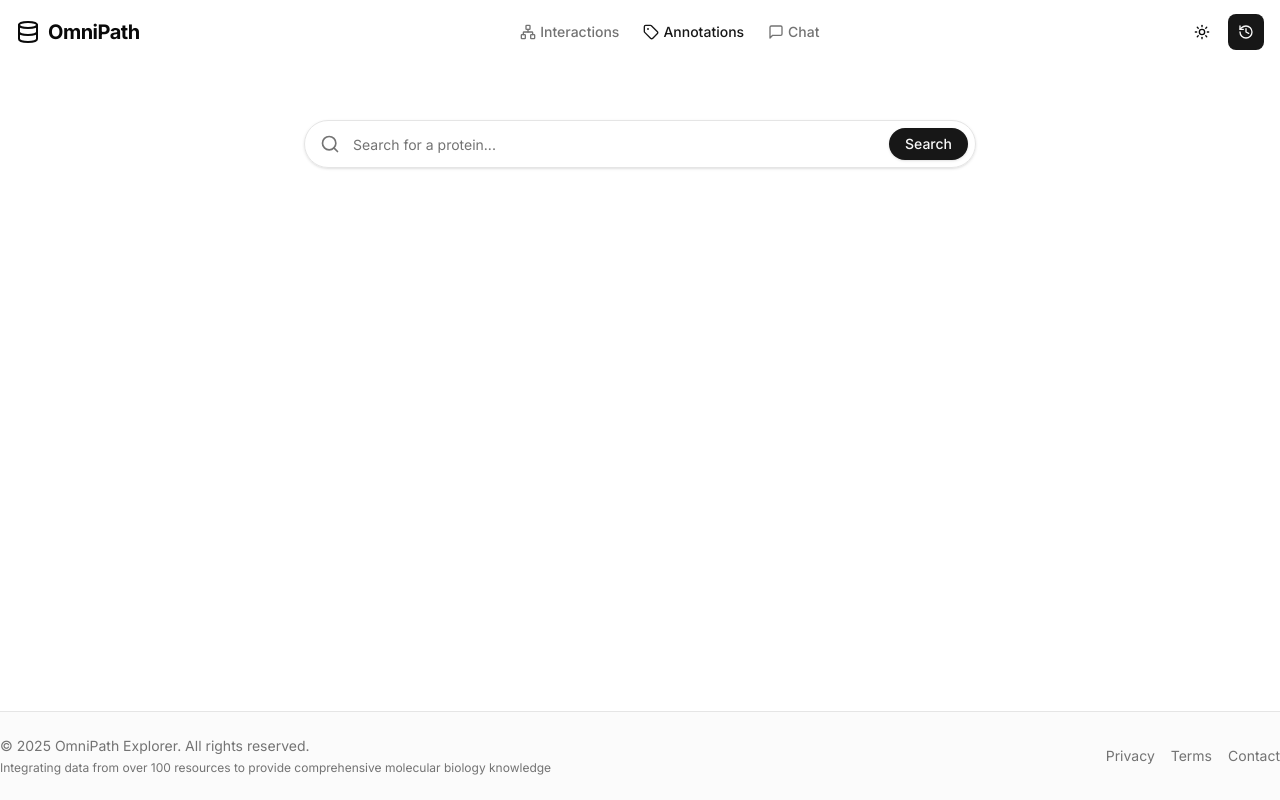
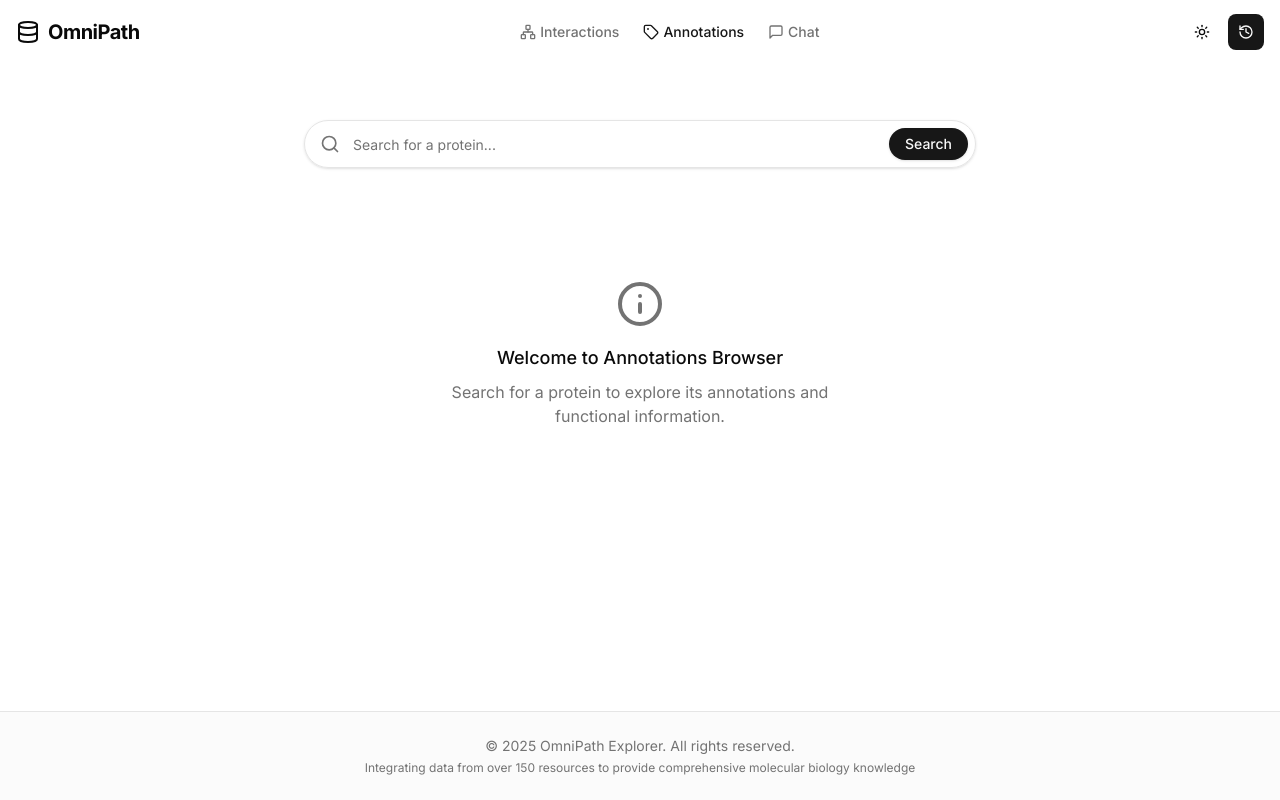
Before and after one commit to saezlab/omnipath-next, a Next.js app: page /annotations in a window 1280 px wide. Built offline with nearby package versions, Linux system fonts and the light colour scheme.

Commit message:
improving ui

```diff
--- a/src/components/layout/site-footer.tsx
+++ b/src/components/layout/site-footer.tsx
@@ -1,25 +1,12 @@
-import Link from "next/link"
-
 export function SiteFooter() {
   return (
     <footer className="border-t bg-muted/40 mt-auto">
-      <div className="container flex flex-col gap-4 py-10 md:flex-row md:items-center md:justify-between md:py-6 mx-auto">
-        <div className="flex flex-col gap-1">
+      <div className="container flex mx-auto gap-4 py-10 md:flex-row md:items-center md:justify-center md:py-6 mx-auto">
+        <div className="flex flex-col gap-1 text-center">
           <p className="text-sm text-muted-foreground">© 2025 OmniPath Explorer. All rights reserved.</p>
           <p className="text-xs text-muted-foreground">
-            Integrating data from over 100 resources to provide comprehensive molecular biology knowledge
+            Integrating data from over 150 resources to provide comprehensive molecular biology knowledge
           </p>
-        </div>
-        <div className="flex gap-4">
-          <Link href="#" className="text-sm text-muted-foreground hover:underline">
-            Privacy
-          </Link>
-          <Link href="#" className="text-sm text-muted-foreground hover:underline">
-            Terms
-          </Link>
-          <Link href="#" className="text-sm text-muted-foreground hover:underline">
-            Contact
-          </Link>
         </div>
       </div>
     </footer>
--- a/src/components/search-bar.tsx
+++ b/src/components/search-bar.tsx
@@ -109,7 +109,7 @@
       <div className="max-w-7xl mx-auto">
         <div className="flex flex-col items-center gap-4">
           <div className="w-full max-w-2xl">
-            <Popover open={isOpen} onOpenChange={setIsOpen}>
+            <Popover open={isOpen && suggestions.length > 0} onOpenChange={setIsOpen}>
               <PopoverTrigger asChild>
                 <div className="relative group">
                   <Search className="absolute left-4 top-1/2 h-5 w-5 -translate-y-1/2 text-muted-foreground transition-colors group-focus-within:text-primary" />
@@ -132,6 +132,7 @@
                   </Button>
                 </div>
               </PopoverTrigger>
+              {suggestions.length > 0 && (
                 <PopoverContent
                   className="w-[--radix-popover-trigger-width] p-0 max-h-80 overflow-y-auto"
                   align="start"
@@ -163,6 +164,7 @@
                     </CommandGroup>
                   </Command>
                 </PopoverContent>
+              )}
             </Popover>
           </div>
         </div>
--- a/src/features/annotations-browser/components/annotations-browser.tsx
+++ b/src/features/annotations-browser/components/annotations-browser.tsx
@@ -281,7 +281,7 @@
           isLoading={isLoading}
         />
 
-        {annotationsQuery && (
+        {annotationsQuery ? (
           <>
             <ProteinSummaryCard
               proteinData={proteinData ?? undefined}
@@ -317,7 +317,7 @@
                 <div className="flex-1">
                   {isLoading ? (
                     <TableSkeleton />
-                  ) : (
+                  ) : uniqueRecordCount > 0 ? (
                     <AnnotationsTable
                       currentResults={currentResults}
                       getCategoryIcon={getCategoryIcon}
@@ -326,11 +326,27 @@
                       totalPages={totalPages}
                       onPageChange={setAnnotationsCurrentPage}
                     />
+                  ) : (
+                    <div className="flex flex-col items-center justify-center py-16 text-center">
+                      <Info className="h-12 w-12 text-muted-foreground mb-4" />
+                      <h3 className="text-lg font-medium mb-2">No annotations found</h3>
+                      <p className="text-muted-foreground max-w-md">
+                        No annotations found for "{annotationsQuery}". Try searching for a different protein.
+                      </p>
+                    </div>
                   )}
                 </div>
               </div>
             </div>
           </>
+        ) : (
+          <div className="flex flex-col items-center justify-center py-16 text-center">
+            <Info className="h-12 w-12 text-muted-foreground mb-4" />
+            <h3 className="text-lg font-medium mb-2">Welcome to Annotations Browser</h3>
+            <p className="text-muted-foreground max-w-md">
+              Search for a protein to explore its annotations and functional information.
+            </p>
+          </div>
         )}
       </div>
     </div>
--- a/src/features/interactions-browser/components/interactions-browser.tsx
+++ b/src/features/interactions-browser/components/interactions-browser.tsx
@@ -458,10 +458,18 @@
                 </Card>
                 </div>
               </div>
+            ) : interactionsQuery ? (
+              <div className="flex flex-col items-center justify-center py-16 text-center">
+                <Search className="h-12 w-12 text-muted-foreground mb-4" />
+                <h3 className="text-lg font-medium mb-2">No interactions found</h3>
+                <p className="text-muted-foreground max-w-md">
+                  No interactions found for "{interactionsQuery}". Try searching for a different protein or gene.
+                </p>
+              </div>
             ) : (
               <div className="flex flex-col items-center justify-center py-16 text-center">
                 <Search className="h-12 w-12 text-muted-foreground mb-4" />
-                <h3 className="text-lg font-medium mb-2">No interactions found</h3>
+                <h3 className="text-lg font-medium mb-2">Welcome to Interactions Browser</h3>
                 <p className="text-muted-foreground max-w-md">
                   Search for proteins or genes to explore their interactions.
                 </p>
```
Lines whose indentation alone changed are shown as unchanged.
